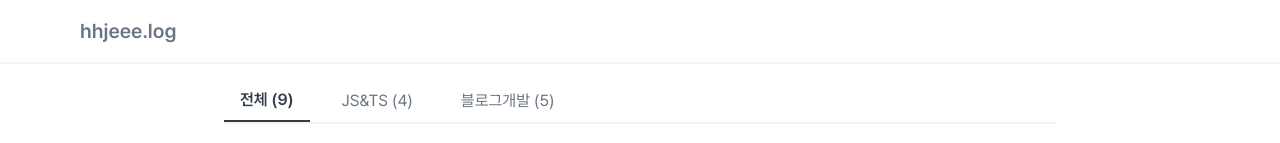
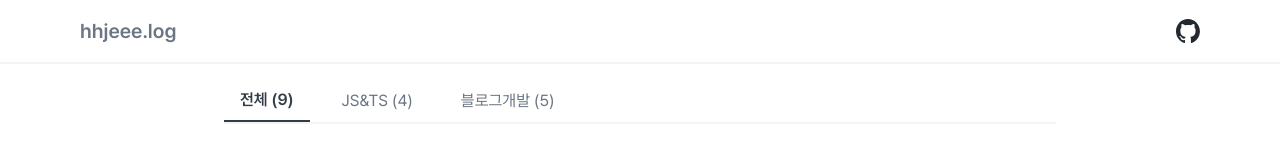
Before and after one commit to hhjeee/hhjeee.log, a Next.js app: page / in a window 1280 px wide. Shown: the top 143 px of the page. Built offline with nearby package versions, Linux system fonts and the light colour scheme.

Commit message:
[chore] add github link button

```diff
--- a/src/components/Header.tsx
+++ b/src/components/Header.tsx
@@ -1,3 +1,4 @@
+import Image from 'next/image';
 import Link from 'next/link';
 
 const Header = () => {
@@ -7,6 +8,14 @@ const Header = () => {
         <div className="text-xl font-semibold text-gradient">hhjeee.log</div>
       </Link>
       {/* <div>dark</div> TODO 다크모드 기능 추가 */}
+      <Link href="https://github.com/hhjeee">
+        <Image
+          src="/icons/github.svg"
+          alt="GitHub Icon"
+          width="24"
+          height="24"
+        />
+      </Link>
     </div>
   );
 };
```
Also changed, not shown: public/icons/github.svg (added).
